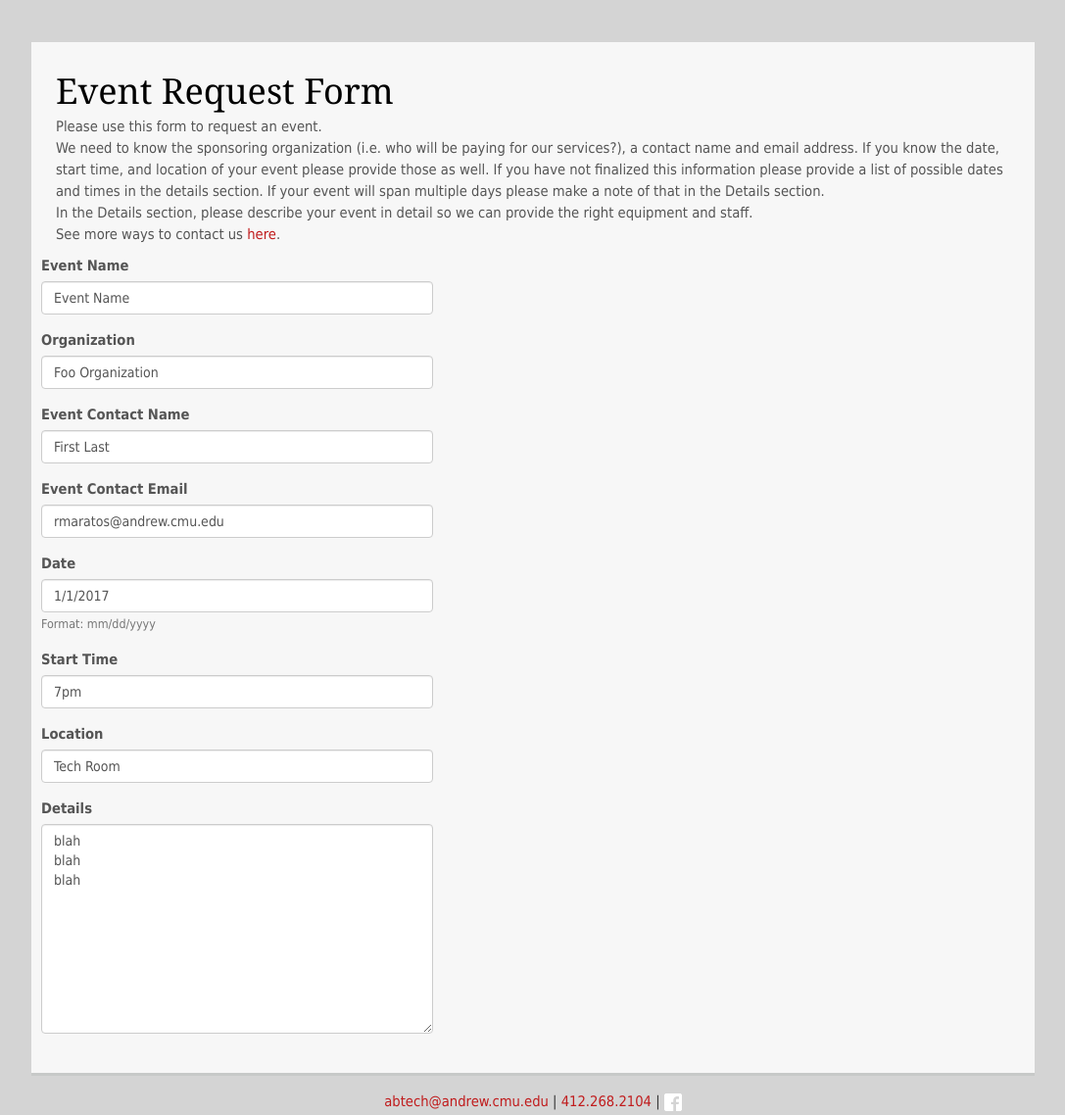
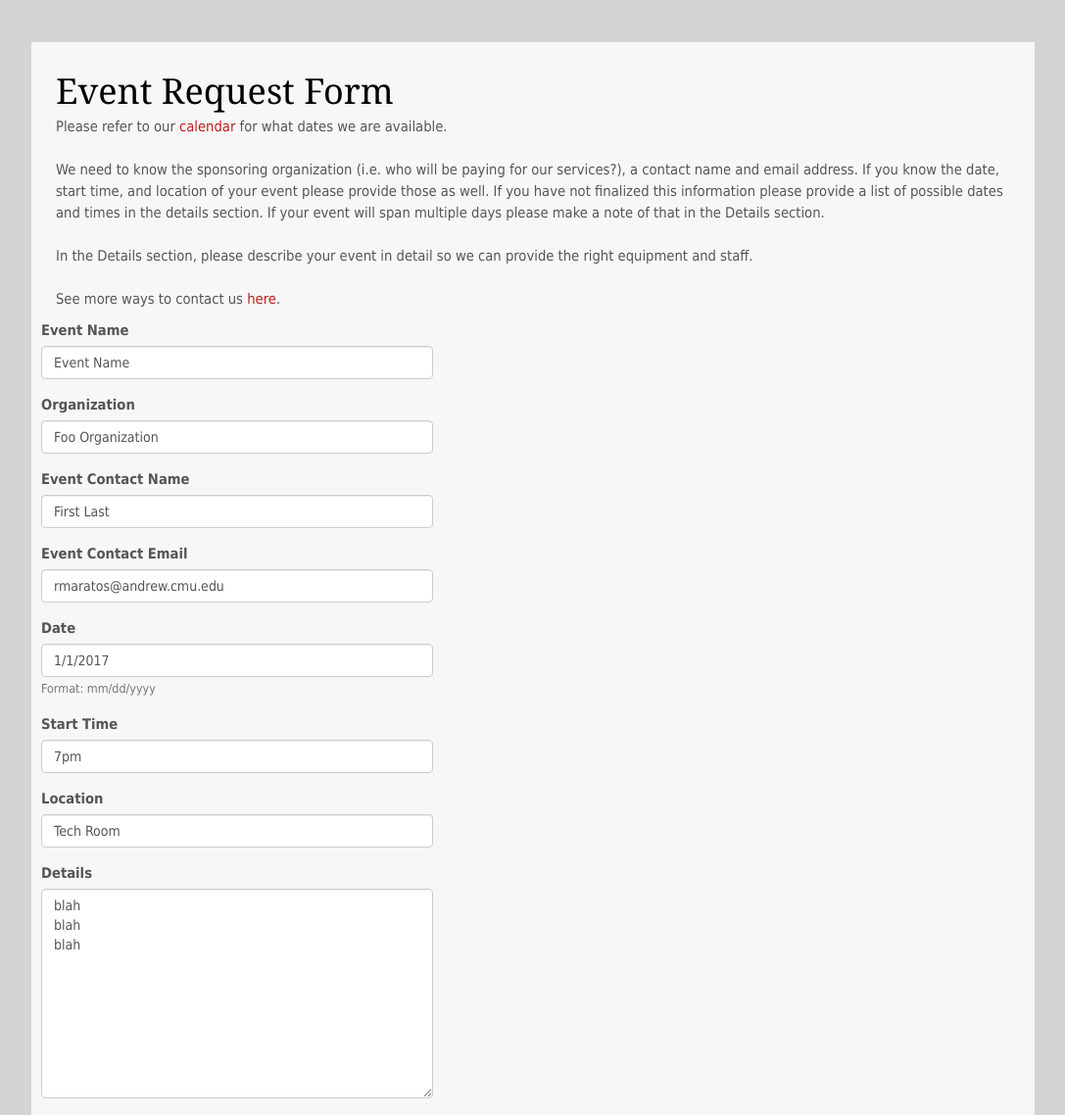
Before and after one commit to ABTech/abtech.org, a Django app: page /request in a window 1280 px wide. Shown: the part 51-1189 px from the top of the page at 98% size, without its empty margins (96-1183 px from the left). Run offline with Django 3.2, Linux system fonts and the light colour scheme; some libraries are stand-ins or nearby versions.

Commit message:
#blackout

```diff
--- a/templates/request.html
+++ b/templates/request.html
@@ -8,11 +8,11 @@
 
 {% block content %}
   <h1> Event Request Form </h1>
-  <p> Please use this form to request an event. <br>
+  <p> Please refer to our <a href="https://tracker.abtech.org/events/calendar" target="_blank">calendar</a> for what dates we are available. <br> <br>
     We need to know the sponsoring organization (i.e. who will be paying for our services?), a contact name and email address. If you know the date, start time, and location of your event please provide those as well. If you have not finalized this information please provide a list of possible dates and times in the details section.  If your event will span multiple days please make a note of that in the Details section.
-<br>
+<br> <br>
     In the Details section, please describe your event in detail so we can provide the right equipment and staff.
-<br>
+<br> <br>
     See more ways to contact us <a href="{% url 'website:contact' %}">here</a>.</p>
 
   <form action="{% url 'website:request' %}" method="post" class="form-horizontal">
```
